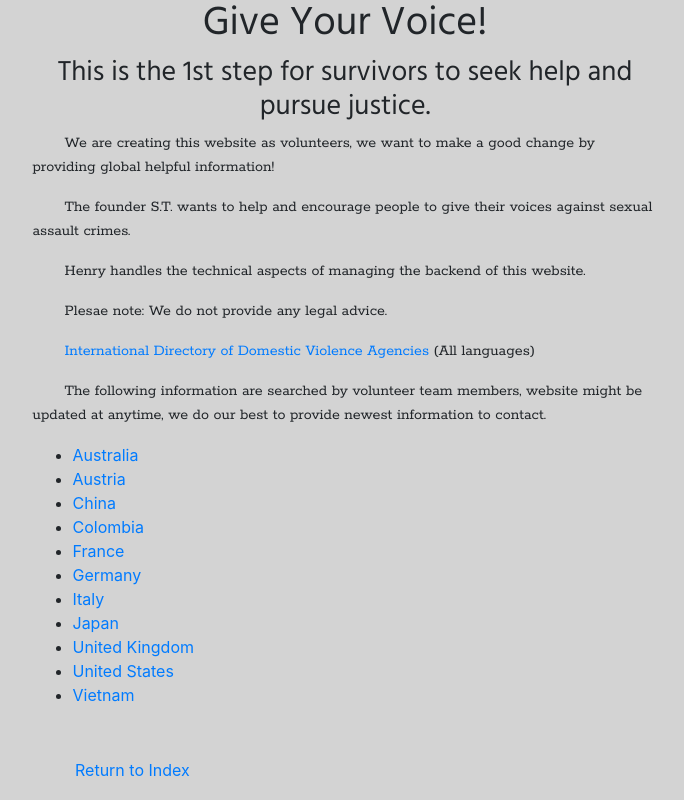
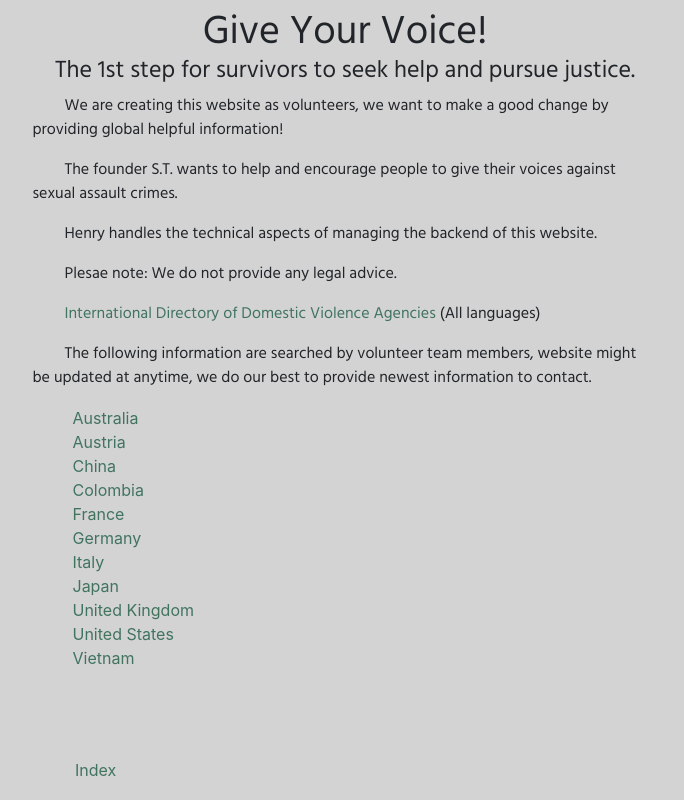
Before and after one commit to steph2088/stephwiki, a Flask app: page / in a window 1280 px wide. Shown: the whole page, without its empty margins (295-979 px from the left). Run offline with Flask 2, Linux system fonts and the light colour scheme; some libraries are stand-ins or nearby versions.

Commit message:
links, lists

```diff
--- a/static/css/style.css
+++ b/static/css/style.css
@@ -1,6 +1,5 @@
 @import "footer.css";
 @import url('https://fonts.googleapis.com/css?family=Hind');
-@import url('https://fonts.googleapis.com/css?family=Rokkitt');
 
 
 html {
@@ -10,15 +9,31 @@ html {
 body {
   margin-bottom: 60px; /* Margin bottom by footer height */
   background-color: lightgrey;
-
 }
 
-h1, h3 {
+h1 {
+margin-top: 9px;
+margin-bottom: 0px;
+}
+
+h1, h3, h4, p {
   font-family: 'Hind', sans-serif;
 }
 
 
 p {
-  font-family: 'Rokkitt', serif;
   text-indent: 2em;
 }
+
+a {
+  color: #40745F;
+}
+
+a:hover {
+  text-decoration: none;
+  font-weight: bold;
+}
+
+ul {
+  list-style: none;
+}
--- a/templates/base.html
+++ b/templates/base.html
@@ -20,9 +20,8 @@
     <div class="container">
       <div class="row">
         <div class="col-xs-12 col-sm-10 offset-sm-1 col-md-8 offset-md-2 col-lg-6 offset-lg-3 ">
-
           {% block footer %}
-          <a href="/">Return to Index</a>
+          <a href="/">Index</a>
           {% endblock %}
         </div>
       </div>
--- a/templates/index.html
+++ b/templates/index.html
@@ -1,11 +1,11 @@
 {% extends "base.html" %}
 {% block title %}Give Voice Against Sexual Assault{% endblock %}
 {% block head %}
-  {{ super() }}
+{{ super() }}
 {% endblock %}
 {% block content %}
 <h1 class="text-center">Give Your Voice! </h1>
-<h3 class="text-center">This is the 1st step for survivors to seek help and pursue justice.</h2>
+  <h4 class="text-center">The 1st step for survivors to seek help and pursue justice.</h4>
 
 <p>We are creating this website as volunteers, we want to make a good change by providing global helpful information!</p>
 <p>The founder S.T. wants to help and encourage people to give their voices against sexual assault crimes.</p>
```
